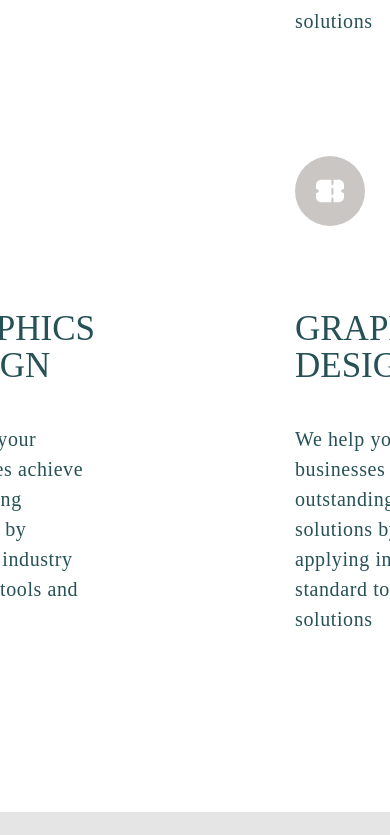
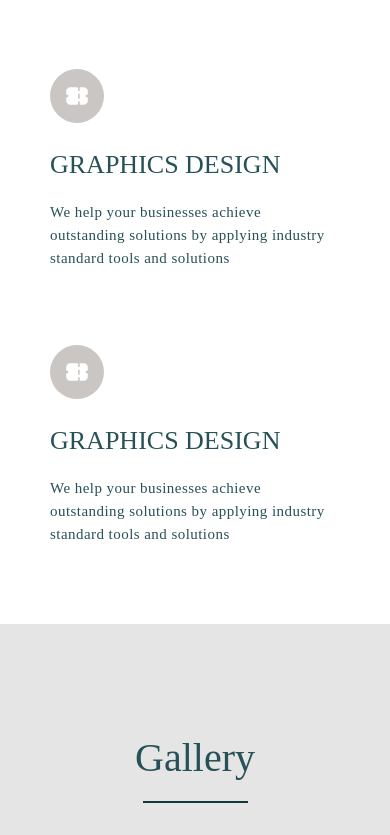
Before and after one commit to man-of-mind/trending-fashion-landing-page, a React (Create React App) app: page / in a window 390 px wide. Shown: the part 5709-6544 px from the top of the page. Built offline with nearby package versions, Linux system fonts and the light colour scheme; a web font is replaced by a local one.

Commit message:
Completed the team members section for the mobile screen

```diff
--- a/src/Components/Content/Content.module.scss
+++ b/src/Components/Content/Content.module.scss
@@ -168,6 +168,9 @@
             align-items: center;
             text-align: center;
         }
+        .mobile-grid {
+            display: none;
+        }
         .members-grid {
             padding: 0 136px;
             display: grid;
@@ -244,6 +247,53 @@
     display: none;
 }
 
+.service {
+    color: #265156;
+    h1 {
+        @extend h1;
+        text-align: left;
+        font-size: 35px;
+        line-height: 37px;
+    }
+    p {
+        font-weight: 400;
+        font-size: 20px;
+        line-height: 30px;
+        letter-spacing: 0.03em;
+    }
+}
+
+.team-member {
+    display: flex;
+    flex-direction: column;
+    justify-content: center;
+    align-items: center;
+    span {
+        font-size: 24px;
+        padding-top: 42px;
+        padding-bottom: 15px;
+    }
+    small {
+        font-size: 16px;
+        padding-bottom: 14px;
+        opacity: 0.5;
+    }
+    .detail {
+        padding-top: 0;
+        text-align: center;
+        line-height: 29px;
+    }
+    .social-icons {
+        display: flex;
+        justify-content: space-around;
+        align-items: center;
+        padding-top: 43px;
+        svg {
+            padding-right: 40px;
+        }
+    }
+}
+
 @media screen and (max-width: 678px) {
     .content {
         padding: 58px 30px 119px 30px;
@@ -313,52 +363,95 @@
                 }
             }
         }
+        .services {
+            h1 {
+                font-size: 40px;
+                line-height: 43px;
+                padding: 75px 0px 22px;
+            }
+            hr {
+                width: 103px;
+                margin-bottom: 54px;
+            }
+            .service-grid {
+                grid-template-columns: auto;
+                padding: 0 20px 78px;
+                gap: 75px;
+            }
+        }
+        .gallery {
+            justify-content: center;
+            align-items: center;
+            padding: 112px 0px 0px;
+            h1 {
+                font-size: 40px;
+                padding: 0 0 22px;
+            }
+            hr {
+                width: 103px;
+                margin: 0 0 79px 0;
+            }
+            .section-one {
+                grid-auto-columns: 80%;
+                figure {
+                    margin: 0 15px;
+                }
+            }
+        }
+        .team-members {
+            width: 100vw;
+            padding: 260px 0px 238px;
+            h1 {
+                font-size: 45px;
+                line-height: 48px;
+                padding-bottom: 20px;
+            }
+            hr {
+                width: 103px;
+            }
+            p {
+                padding-top: 20px;
+                width: 305px;
+            }
+            .mobile-grid {
+                padding: 0 37px;
+                width: 100vw;
+                display: grid;
+                grid-auto-flow: row;
+                gap: 50px;
+                .mobile-members-grid {
+                    display: grid;
+                    gap: 50px;
+                }
+            }
+            .members-grid {
+                display: none;
+            }
+        }
     }
-}
-
-.service {
-    color: #265156;
-    h1 {
-        @extend h1;
-        text-align: left;
-        font-size: 35px;
-        line-height: 37px;
+    .service {
+        svg {
+            width: 54px;
+            height: 54px;
+        }
+        h1 {
+            padding-top: 23px;
+            font-size: 26px;
+            line-height: 29px;
+        }
+        p {
+            font-size: 15px;
+            line-height: 23px;
+            margin: 0;
+        }
     }
-    p {
-        font-weight: 400;
-        font-size: 20px;
-        line-height: 30px;
-        letter-spacing: 0.03em;
-    }
-}
-
-.team-member {
-    display: flex;
-    flex-direction: column;
-    justify-content: center;
-    align-items: center;
-    span {
-        font-size: 24px;
-        padding-top: 42px;
-        padding-bottom: 15px;
-    }
-    small {
-        font-size: 16px;
-        padding-bottom: 14px;
-        opacity: 0.5;
-    }
-    .detail {
-        padding-top: 0;
-        text-align: center;
-        line-height: 29px;
-    }
-    .social-icons {
-        display: flex;
-        justify-content: space-around;
-        align-items: center;
-        padding-top: 43px;
-        svg {
-            padding-right: 40px;
+    .team-member {
+        img {
+            border-radius: 50%;
+            margin: auto;
+        }
+        .detail {
+            padding: 0 37px;
         }
     }
 }
--- a/src/Components/Content/Content.tsx
+++ b/src/Components/Content/Content.tsx
@@ -5,7 +5,7 @@ import Service from "./Service";
 import Member from "./Member";
 import ProductFlower from '../../Assets/Images/ProductFlower.svg';
 import CompanyFlower from '../../Assets/Images/CompanyFlower.svg';
-import { membersPictures } from "../utils";
+import { membersPictures, membersMobilePictures } from "../utils";
 import { ReactComponent as FullStarIcon } from "../../Assets/Icons/FullStar.svg";
 import { ReactComponent as HalfStarIcon } from "../../Assets/Icons/HalfStar.svg";
 import { ReactComponent as ArrowLeftIcon } from "../../Assets/Icons/ArrowLeft.svg";
@@ -19,6 +19,10 @@ import FlowerGallery2 from "../../Assets/Images/FlowerB3.svg";
 const Content = () => {
     const membersList = membersPictures.map((icon, index) =>
         <Member key={index} member={icon.image} name="Kerry Lorem" role="BUSINESS DEVELOPER" about="Lorem ipsum dolor sit amet, consectetur adipiscing elit. Massa in etiam blandit eleifend ultricies urna nunc donec ultrices."/>
+    );
+
+    const mobileMembersList = membersMobilePictures.map((member, index) =>
+        <Member key={index} member={member.image} name="Kerry Lorem" role="BUSINESS DEVELOPER" about={member.about}/>
     );
 
     return (
@@ -115,6 +119,15 @@ const Content = () => {
                 <div className={styles['members-grid']}>
                     {membersList}
                 </div>
+                <div className={styles['mobile-grid']}>
+                    <div className={styles['mobile-members-grid']}>
+                        {mobileMembersList}
+                    </div>
+
+                    <div className={styles['mobile-members-grid']}>
+                        {mobileMembersList}
+                    </div>
+                </div>
             </div>
             <div className={styles['reviews']}>
                 <h1>Cool Reviews</h1>
--- a/src/Components/utils.tsx
+++ b/src/Components/utils.tsx
@@ -25,3 +25,18 @@ export const membersPictures = [
         image: Member6
     }
 ]
+
+export const membersMobilePictures = [
+    {
+        image: Member1,
+        about: 'Tope is an amazing product manager and helps us improve our team efficiency by 50%'
+    },
+    {
+        image: Member2,
+        about: 'Talk about bring professional to word professional. Highly recommend'
+    },
+    {
+        image: Member3,
+        about: 'Lorem ipsum dolor sit amet, consectetur adipiscing elit. Massa in etiam blandit eleifend ultricies urna nunc donec ultrices.'
+    }
+]
```
